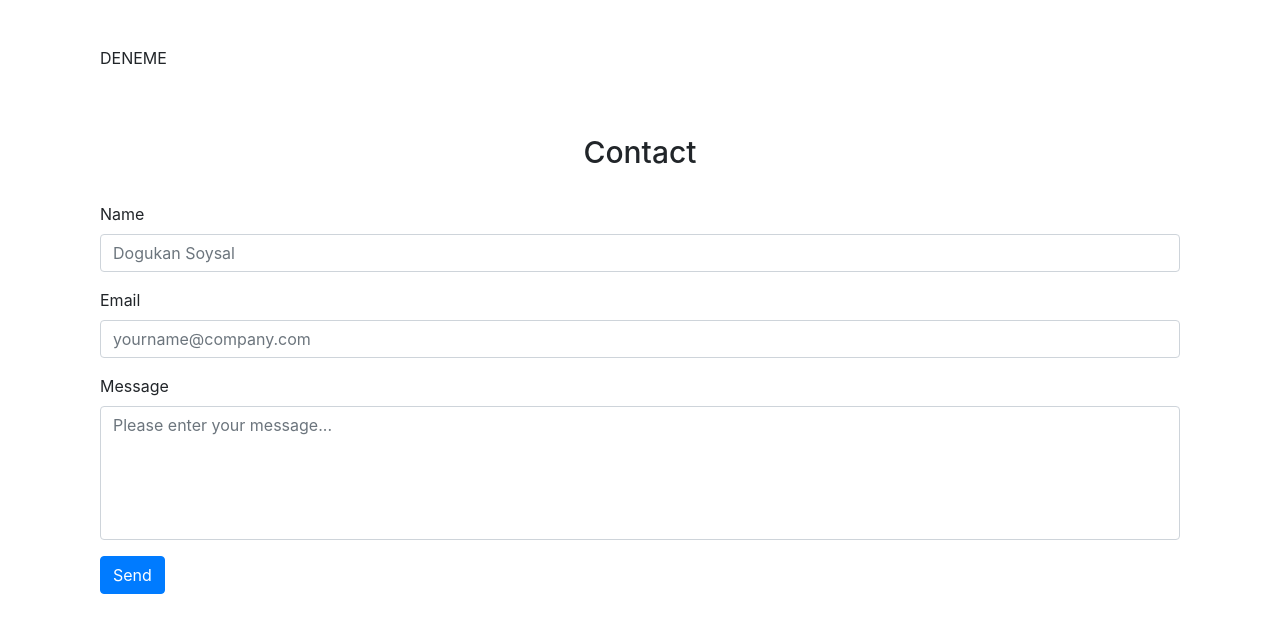
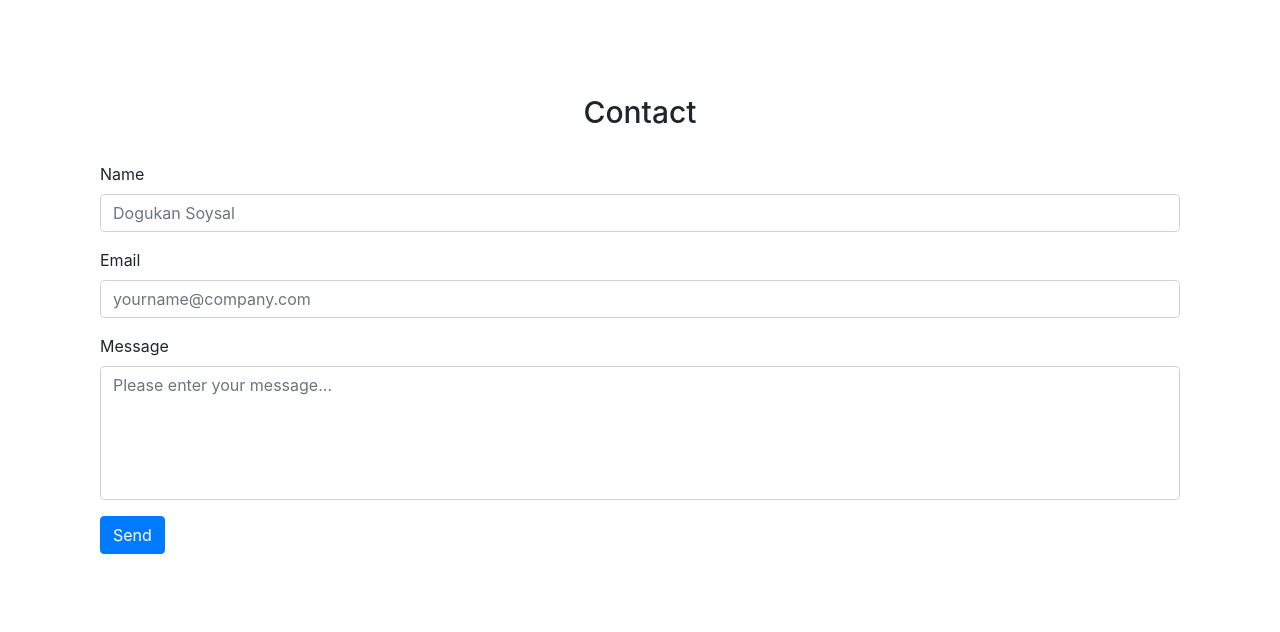
Before and after one commit to dogukansoysal/dogukansoysal, a plain HTML site: page index.html in a window 1280 px wide. Shown: the part 947-1579 px from the top of the page. Drawn offline with nearby package versions, Linux system fonts and the light colour scheme; files that its build step writes are made by us from their sources.

Commit message:
Update index.html

```diff
--- a/index.html
+++ b/index.html
@@ -115,7 +115,6 @@
 			</div>
 		</section>
 		<section id="reklam" class="container-fluid pt-5">
-			<p>DENEME</p>
 			<script async src="//pagead2.googlesyndication.com/pagead/js/adsbygoogle.js"></script>
 			<!-- Deneme -->
 			<ins class="adsbygoogle"
```
